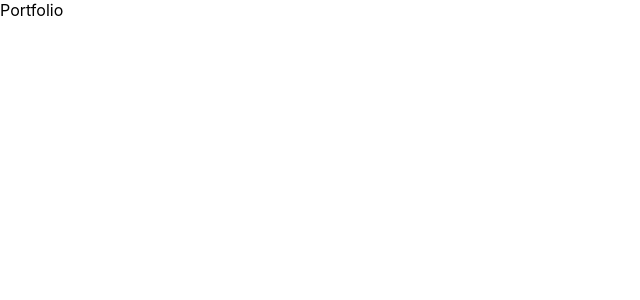
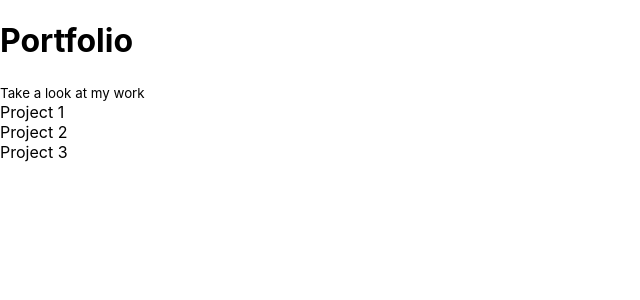
Before and after one commit to branmar97/my-mdx-blog, a Next.js app: page /portfolio in a window 1280 px wide. Shown: the top 300 px of the page, without its empty margins (0-640 px from the left). Built offline with nearby package versions, Linux system fonts and the light colour scheme.

Commit message:
add portfolio boilerplate

```diff
--- a/pages/portfolio.js
+++ b/pages/portfolio.js
@@ -1,7 +1,30 @@
+import Head from 'next/head'
+
 const Portfolio = () => {
     return (
         <div>
-            Portfolio
+            <Head>
+                <title>Brandon Marrero | Portfolio</title>
+                <meta name="description" content="Brandon Marrero Portfolio" />
+                {/* <link rel="icon" href="/favicon.ico" /> */}
+            </Head>
+            <main>
+                <div>
+                    <h1>Portfolio</h1>
+                    <small>Take a look at my work</small>
+                </div>
+                <div>
+                    <div>
+                        Project 1
+                    </div>
+                    <div>
+                        Project 2
+                    </div>
+                    <div>
+                        Project 3
+                    </div>
+                </div>
+            </main>
         </div>
     )
 }
```
